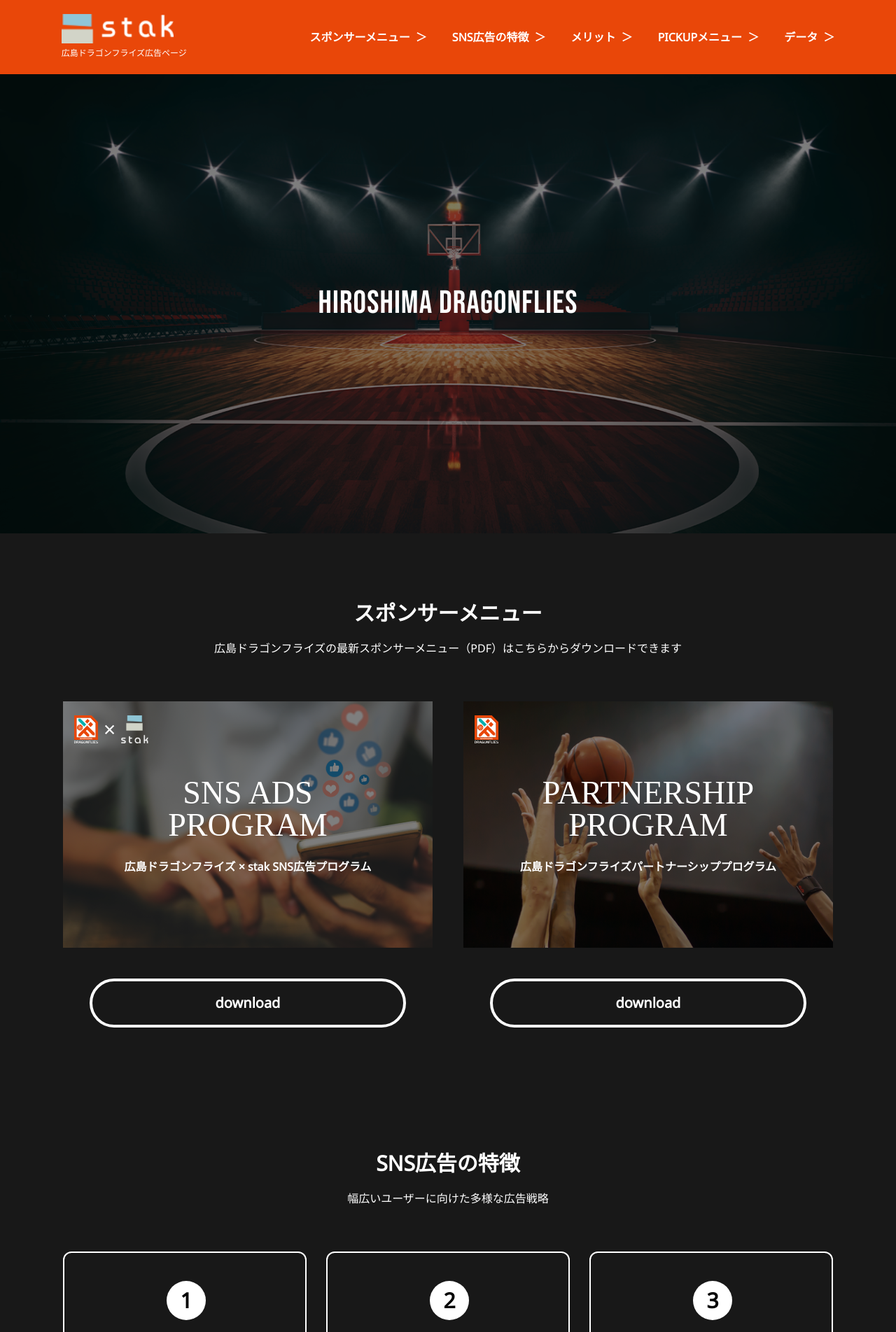
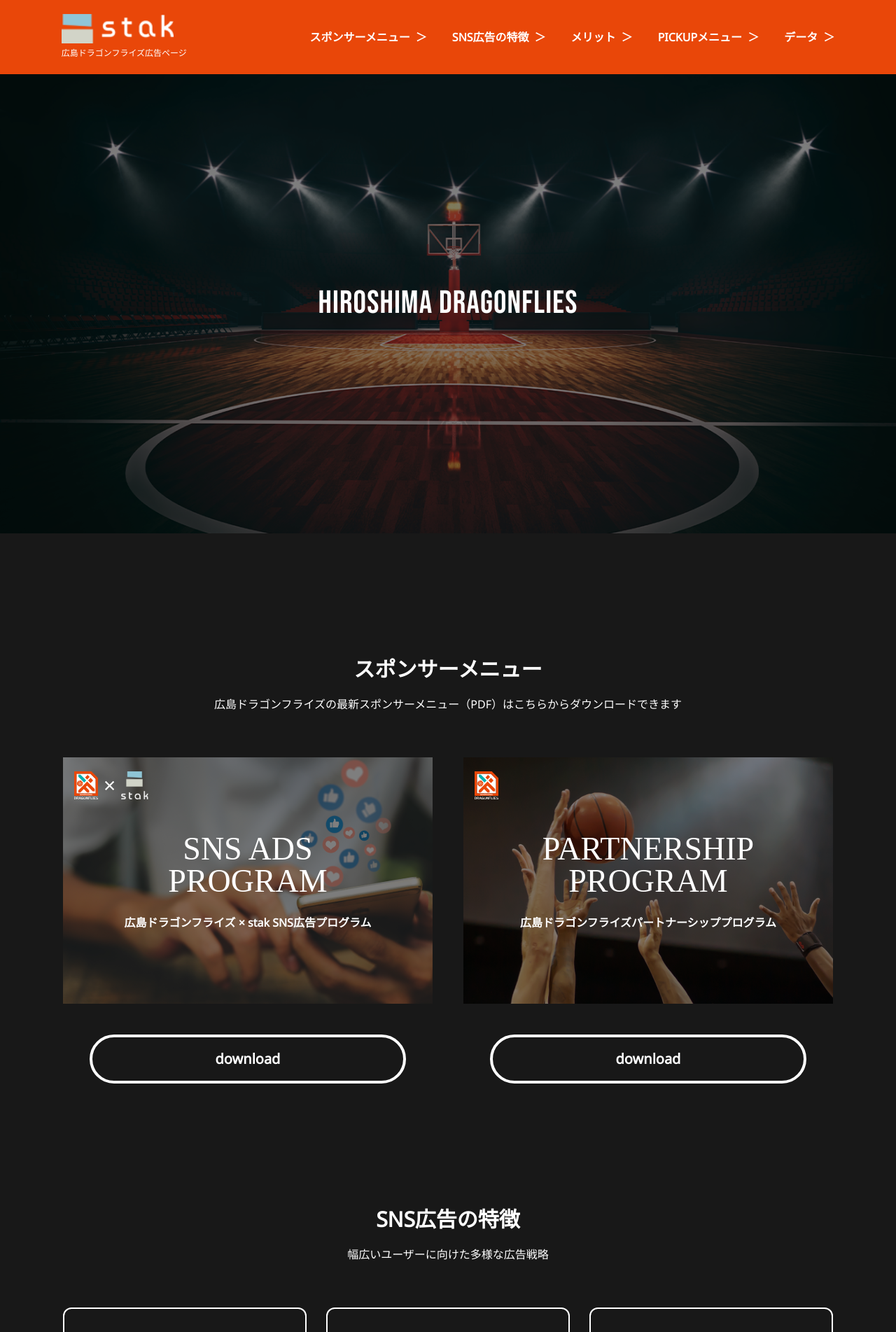
Before and after one commit to koichi-omae/stak-lp-coding, a Next.js app: page / in a window 1280 px wide. Shown: the top 1903 px of the page at 70% size. Built offline with nearby package versions, Linux system fonts and the light colour scheme.

Commit message:
styleの調整

```diff
--- a/src/app/page.tsx
+++ b/src/app/page.tsx
@@ -16,7 +16,7 @@
     <RecoilRoot>
       <PageHeaderContainer />
       <HeroContainer />
-      <div className='bg-[#181818] pb-56  pt-24 text-center text-white'>
+      <div className='bg-[#181818] pb-56  pt-44 text-center text-white'>
         <MenuContainer />
         <FeatureContainer />
         <MeritContainer />
```
